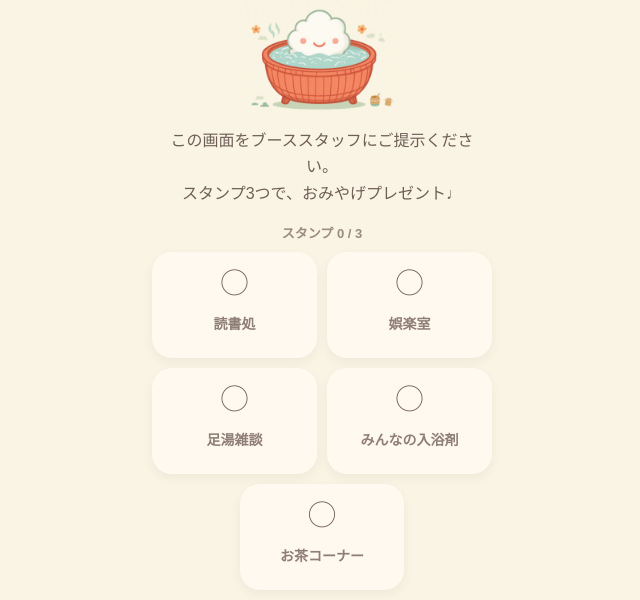
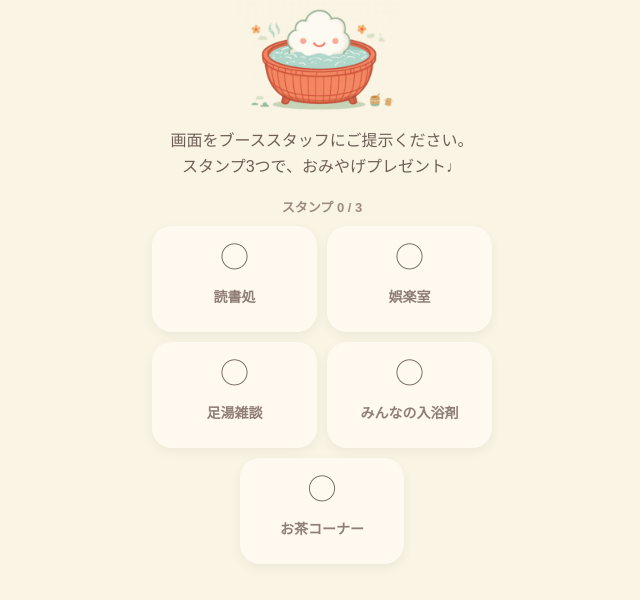
Before and after one commit to starburstk/stamprally, a plain HTML site: page index.html in a window 1280 px wide. Shown: the part 112-712 px from the top of the page, without its empty margins (318-958 px from the left). Drawn offline with Linux system fonts and the light colour scheme.

Commit message:
Update index.html

```diff
--- a/index.html
+++ b/index.html
@@ -239,7 +239,7 @@ h1{
   <img src="onsen.png" class="main-visual" alt="週末銭湯のイラスト">
 
   <div class="subtitle">
-    この画面をブーススタッフにご提示ください。<br>
+    画面をブーススタッフにご提示ください。<br>
     スタンプ3つで、おみやげプレゼント♩
   </div>
 
```
